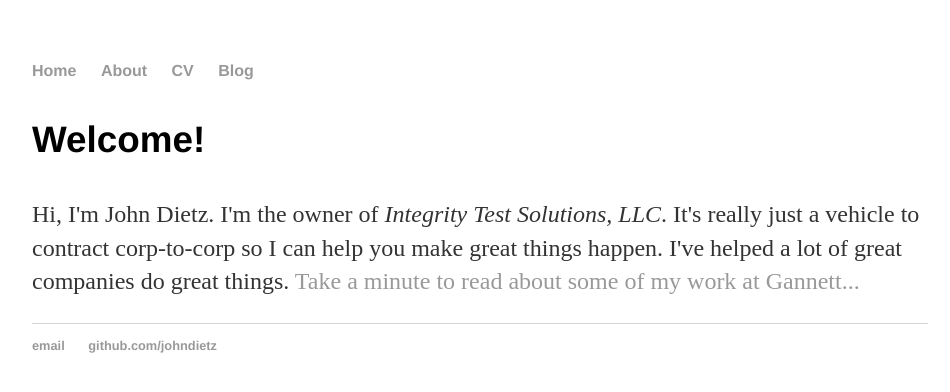
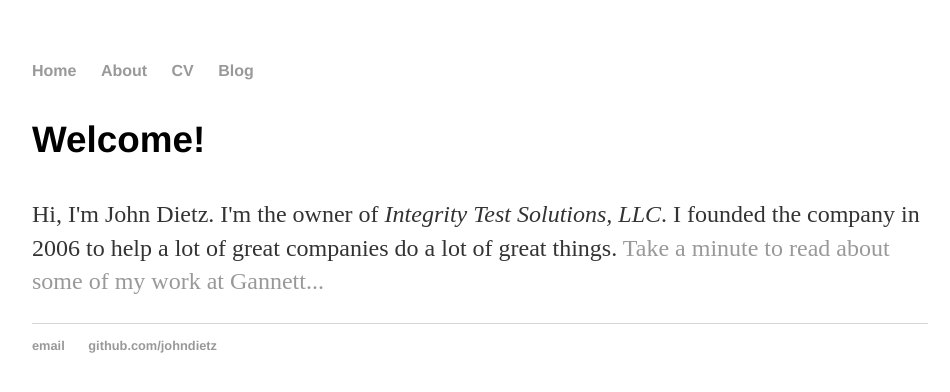
Before and after one commit to relentlessdev/relentlessdev.github.io, a Jekyll site: the page built from index.html, in a window 1280 px wide. Shown: the top 392 px of the page, without its empty margins (160-1110 px from the left). Built offline with Jekyll 4.4.1, drawn with Linux system fonts in a browser that asks for light colours.

Commit message:
adjustment for gannett and landing page

```diff
--- a/index.html
+++ b/index.html
@@ -5,5 +5,5 @@ title: John Dietz, Relentless Dev
 
 <div class="blurb">
 	<h3>Welcome!</h3>
-	<p>Hi, I'm John Dietz. I'm the owner of <em>Integrity Test Solutions, LLC</em>. It's really just a vehicle to contract corp-to-corp so I can help you make great things happen. I've helped a lot of great companies do great things. <a href="/gannett">Take a minute to read about some of my work at Gannett...</a></p>
+	<p>Hi, I'm John Dietz. I'm the owner of <em>Integrity Test Solutions, LLC</em>. I founded the company in 2006 to help a lot of great companies do a lot of great things. <a href="/gannett">Take a minute to read about some of my work at Gannett...</a></p>
 </div>
```
